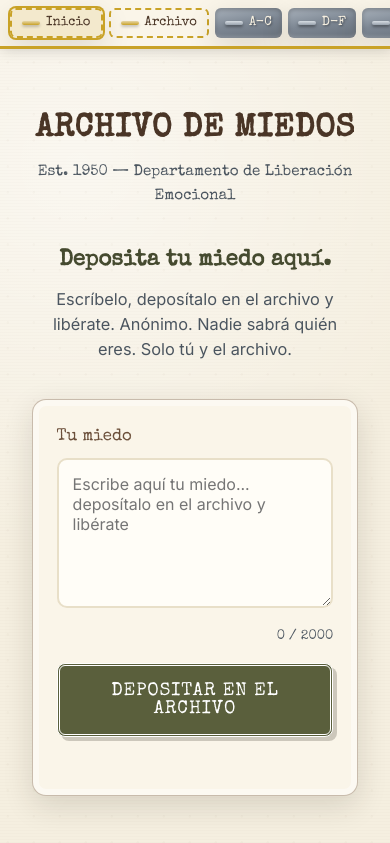
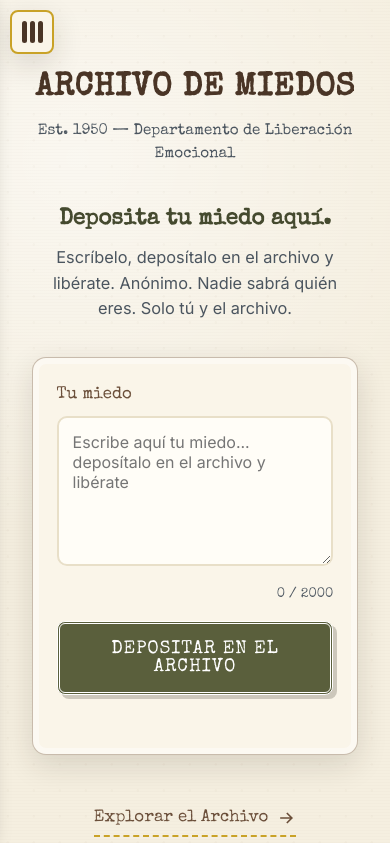
Before and after one commit to nocloudware/ArchMiedos, a website: page frontend/index.html in a window 390 px wide. Shown: the top 843 px of the page. Drawn offline with nearby package versions, Linux system fonts and the light colour scheme.

Commit message:
feat: menu movil deslizante desde boton de tres rayitas en vez de barra superior
- En movil (<900px) el menu lateral se oculta y se abre con un boton fijo de
  tres rayitas verticales en la esquina superior izquierda
- Se despliega de izquierda a derecha con backdrop; al elegir una opcion,
  cerrar (backdrop, X via Esc o resize) se colapsa
- nav.js compartido en las 5 paginas

```diff
--- a/frontend/index.html
+++ b/frontend/index.html
@@ -27,6 +27,13 @@
 </head>
 <body class="page-home has-side-nav">
   <div class="paper-texture"></div>
+
+  <button class="nav-toggle" id="nav-toggle" aria-label="Abrir menú" aria-expanded="false">
+    <span class="nav-toggle-bar"></span>
+    <span class="nav-toggle-bar"></span>
+    <span class="nav-toggle-bar"></span>
+  </button>
+  <div class="nav-backdrop" id="nav-backdrop" hidden></div>
 
   <nav class="side-nav" aria-label="Navegación principal">
     <a class="side-tab page active" href="/index.html" aria-current="page">
@@ -108,6 +115,7 @@
     </p>
   </footer>
 
+  <script src="/scripts/nav.js" defer></script>
   <script src="/scripts/submit.js"></script>
 </body>
 </html>
--- /dev/null
+++ b/frontend/scripts/nav.js
@@ -0,0 +1,30 @@
+const toggle = document.getElementById('nav-toggle');
+const backdrop = document.getElementById('nav-backdrop');
+const nav = document.querySelector('.side-nav');
+
+if (toggle && backdrop && nav) {
+  const isOpen = () => nav.classList.contains('open');
+
+  const setOpen = (open) => {
+    nav.classList.toggle('open', open);
+    backdrop.hidden = !open;
+    document.body.classList.toggle('nav-open', open);
+    toggle.setAttribute('aria-expanded', String(open));
+    toggle.setAttribute('aria-label', open ? 'Cerrar menú' : 'Abrir menú');
+  };
+
+  toggle.addEventListener('click', () => setOpen(!isOpen()));
+  backdrop.addEventListener('click', () => setOpen(false));
+
+  nav.querySelectorAll('.side-tab').forEach((el) => {
+    el.addEventListener('click', () => setOpen(false));
+  });
+
+  document.addEventListener('keydown', (e) => {
+    if (e.key === 'Escape') setOpen(false);
+  });
+
+  window.addEventListener('resize', () => {
+    if (window.innerWidth > 899) setOpen(false);
+  });
+}
--- a/frontend/styles/main.css
+++ b/frontend/styles/main.css
@@ -387,49 +387,103 @@ body {
 .side-tab.cab.active .side-tab-label { color: #fff; }
 .side-tab.page.active { background: rgba(201, 162, 39, 0.14); }
 
+/* ---------- Botón de menú y backdrop (solo móvil) ---------- */
+.nav-toggle,
+.nav-backdrop { display: none; }
+
+.nav-toggle {
+  position: fixed;
+  top: 10px;
+  left: 10px;
+  z-index: 60;
+  align-items: center;
+  justify-content: center;
+  gap: 3px;
+  width: 44px;
+  height: 44px;
+  border: 2px solid var(--gold);
+  border-radius: 8px;
+  background: var(--paper);
+  box-shadow: var(--shadow-soft);
+  cursor: pointer;
+  padding: 0;
+}
+
+.nav-toggle-bar {
+  display: block;
+  width: 5px;
+  height: 22px;
+  border-radius: 3px;
+  background: var(--brown-dark);
+}
+
+.nav-backdrop {
+  position: fixed;
+  inset: 0;
+  z-index: 54;
+  background: rgba(30, 26, 20, 0.55);
+  backdrop-filter: blur(2px);
+}
+
 @media (max-width: 899px) {
   .has-side-nav { margin-left: 0; }
 
+  .nav-toggle { display: flex; }
+
+  .nav-backdrop:not([hidden]) { display: block; }
+
+  body.nav-open { overflow: hidden; }
+
   .side-nav {
-    position: sticky;
+    position: fixed;
     top: 0;
-    width: 100%;
+    left: 0;
+    bottom: 0;
+    width: 270px;
+    max-width: 84vw;
     height: auto;
-    flex-direction: row;
+    flex-direction: column;
     align-items: stretch;
-    gap: 6px;
-    padding: 8px 10px;
-    border-right: none;
-    border-bottom: 3px solid var(--gold);
-    overflow-x: auto;
+    gap: 8px;
+    padding: 64px 14px 14px;
+    border-right: 3px solid var(--gold);
+    border-bottom: none;
+    overflow-y: auto;
+    transform: translateX(-105%);
+    transition: transform 0.3s ease;
+    box-shadow: 4px 0 18px rgba(0, 0, 0, 0.25);
   }
 
+  .side-nav.open { transform: translateX(0); }
+
   .side-tabs-cab {
-    flex: none;
-    flex-direction: row;
-    align-items: stretch;
+    flex: 1 1 0;
+    flex-direction: column;
     gap: 6px;
-    margin-left: 0;
-    padding-left: 0;
-    border-left: none;
+    margin-left: 10px;
+    padding-left: 8px;
+    border-left: 2px dashed rgba(201, 162, 39, 0.55);
   }
 
   .side-tab {
-    flex: none;
     flex-direction: row;
     align-items: center;
-    padding: 6px 10px;
+    padding: 8px 12px;
     white-space: nowrap;
   }
 
-  .side-tab.cab { flex: none; min-height: 0; }
+  .side-tab.cab { flex: 1 1 0; min-height: 0; }
+  .side-tab.page { flex: 0 0 auto; }
 
-  .side-tab-handle { margin: 0 6px 0 0; width: 18px; height: 4px; }
-
-  .side-tab-label { font-size: 0.82rem; }
+  .side-tab-handle { margin: 0 8px 0 0; width: 20px; height: 4px; }
 
   .side-tab:hover,
   .side-tab.active { transform: none; }
+
+  .has-side-nav .archive-header,
+  .has-side-nav .site-header { padding-top: 64px; }
+
+  .page-admin.has-side-nav .admin-layout { padding-top: 58px; }
 }
 
 /* ---------- Página Misión ---------- */
```
Also changed, not shown: frontend/admin.html (+8 -0 lines), frontend/archive.html (+8 -0 lines), frontend/mision.html (+8 -0 lines), frontend/terminos.html (+8 -0 lines).
